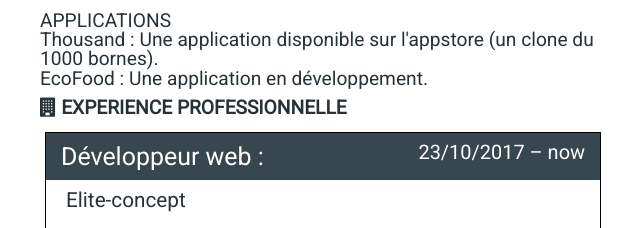
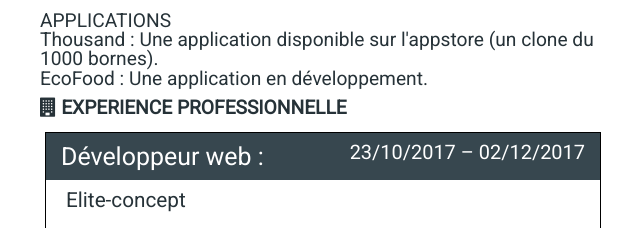
Before and after one commit to Adri-Donn/Adri-Donn.github.io, a plain HTML site: page index-fr.html in a window 1280 px wide. Shown: the part 1420-1648 px from the top of the page, without its empty margins (475-1115 px from the left). Drawn offline with Linux system fonts and the light colour scheme.

Commit message:
fin elite

```diff
--- a/index-fr.html
+++ b/index-fr.html
@@ -204,7 +204,7 @@
                 <div class="cartouche">
                     <h5>
                         Développeur web :
-                        <span class="date">23/10/2017 – now</span>
+                        <span class="date">23/10/2017 – 02/12/2017</span>
                     </h5>
                     <p>
                         <span>Elite-concept</span><br /> Webmaster et marketing.
```
Also changed, not shown: index.html (+1 -1 lines).
